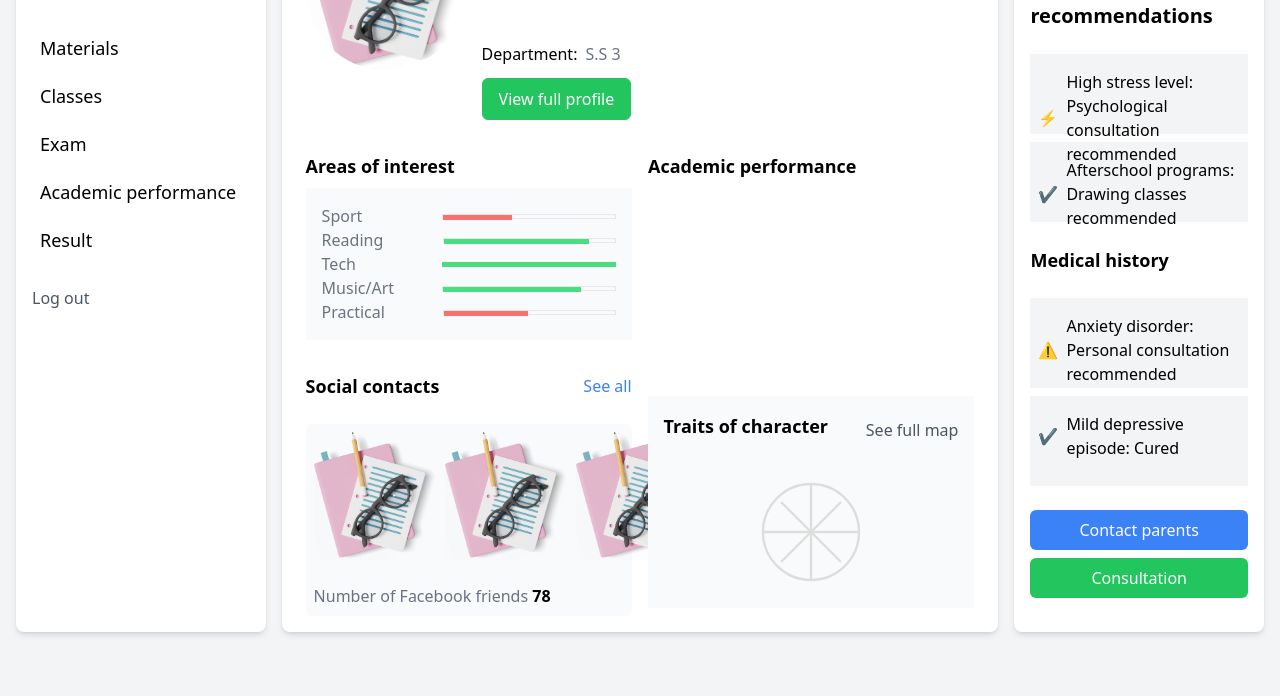
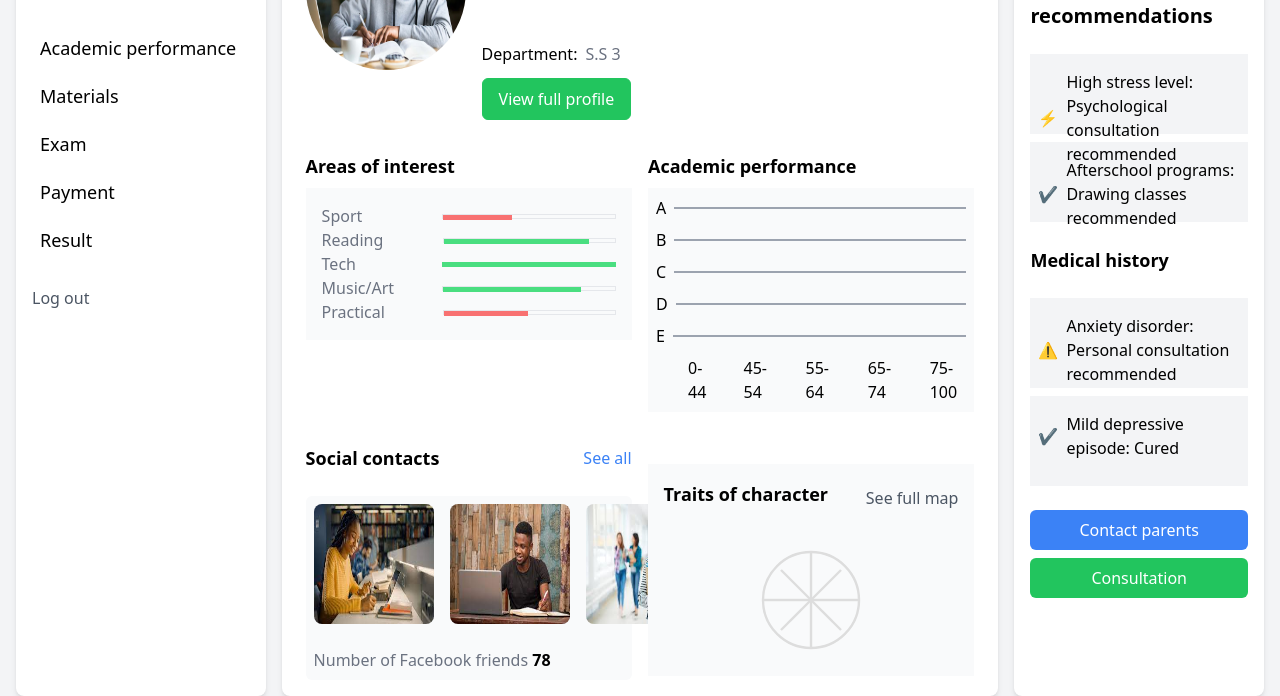
Before and after one commit to naphydeby/Smart-School, a website: page public/student-dashboard.html in a window 1280 px wide. Shown: the part 146-842 px from the top of the page. Before the commit the page ends 800 px from the top, so only its background shows below. Drawn offline with Linux system fonts and the light colour scheme; files whose address does not match are found by name; a web font is replaced by a local one.

Commit message:
I added payment to the dashboard

```diff
--- a/public/student-dashboard.html
+++ b/public/student-dashboard.html
@@ -21,10 +21,10 @@
                 <a href="#" class="block text-3xl font-bold pt-6 text-gray-700">SMART SCHOOL</a><br>
                 <nav class="space-y-2">
 
+                    <a href="#" class="block text-lg hover:font-[500] hover:w-full py-1 h-[40px] hover:bg-blue-500 hover:text-white pl-2">Academic performance</a>
                     <a href="#" class="block text-lg hover:font-[500] hover:w-full py-1 h-[40px] hover:bg-blue-500 hover:text-white pl-2">Materials</a>
-                    <a href="#" class="block text-lg hover:font-[500] hover:w-full py-1 h-[40px] hover:bg-blue-500 hover:text-white pl-2">Classes</a>
                     <a href="#" class="block text-lg hover:font-[500] hover:w-full py-1 h-[40px] hover:bg-blue-500 hover:text-white pl-2">Exam</a>
-                    <a href="#" class="block text-lg hover:font-[500] hover:w-full py-1 h-[40px] hover:bg-blue-500 hover:text-white pl-2">Academic performance</a>
+                    <a href="#" class="block text-lg hover:font-[500] hover:w-full py-1 h-[40px] hover:bg-blue-500 hover:text-white pl-2">Payment</a>
                     <a href="#" class="block text-lg hover:font-[500] hover:w-full py-1 h-[40px] hover:bg-blue-500 hover:text-white pl-2">Result</a>
 
                 </nav>
@@ -39,7 +39,7 @@
 
             <section class="flex flex-col lg:flex-row lg:space-x-4">
                 <div class="flex-shrink-0">
-                    <img src="../asset/c7fd297b-8381-4d3c-a795-f52f7ee2220a(1).png" alt="Student Photo" class="rounded-full w-40 h-40">
+                    <img src="../asset/profile.jpg" alt="Student Photo" class="rounded-full w-40 h-40">
                 </div>
                 <div class="space-y-3" >
                     <h2 class="text-2xl font-bold">Gabriela Richardson</h2>
@@ -107,11 +107,37 @@
                     </ul>
                 </div>
                 <div class="">
-                    <div class="mb-4">
+                    <div class="">
                         <h3 class="text-lg font-semibold mb-2">Academic performance</h3>
                     </div>
-                    <div>
-
+                    <div class="bg-gray-50 p-2">
+                        <div class="flex items-center gap-2 mb-2">
+                            <p>A</p>
+                            <p class="w-full h-[2px] bg-gray-400"></p>
+                        </div>
+                        <div class="flex items-center gap-2 mb-2">
+                            <p>B</p>
+                            <p class="w-full h-[2px] bg-gray-400"></p>
+                        </div>
+                        <div class="flex items-center gap-2 mb-2">
+                            <p>C</p>
+                            <p class="w-full h-[2px] bg-gray-400"></p>
+                        </div>
+                        <div class="flex items-center gap-2 mb-2">
+                            <p>D</p>
+                            <p class="w-full h-[2px] bg-gray-400"></p>
+                        </div>
+                        <div class="flex items-center gap-2 mb-2">
+                            <p>E</p>
+                            <p class="w-full h-[2px] bg-gray-400"></p>
+                        </div>
+                        <div class="flex gap-8 pl-8 items-center">
+                            <p>0-44</p>
+                            <p>45-54</p>
+                            <p>55-64</p>
+                            <p>65-74</p>
+                            <p>75-100</p>
+                        </div>
                     </div>
                 </div>
             </section>
@@ -123,10 +149,10 @@
                         <a class="text-blue-500" href="#">See all</a>
                     </div><br>
                     <div class="bg-gray-50  p-2 rounded-md">
-                        <div class="grid-flow-col md:flex items-center gap-2">
-                            <img class="w-32 h-32 mx-auto rounded-md" src="../asset/c7fd297b-8381-4d3c-a795-f52f7ee2220a(1).png" alt="profile">
-                            <img class="w-32 h-32 mx-auto rounded-md" src="../asset/c7fd297b-8381-4d3c-a795-f52f7ee2220a(1).png" alt="profile">
-                            <img class="w-32 h-32 mx-auto rounded-md" src="../asset/c7fd297b-8381-4d3c-a795-f52f7ee2220a(1).png" alt="profile">
+                        <div class="grid-flow-col md:flex items-center gap-4">
+                            <img class="w-[120px] h-[120px]  mx-auto rounded-lg" src="../asset/friends.jpeg" alt="profile">
+                            <img class="w-[120px] h-[120px]  mx-auto rounded-lg" src="../asset/friends-2.jpeg" alt="profile">
+                            <img class="w-[120px] h-[120px]  mx-auto rounded-lg" src="../asset/friends-3.jpeg" alt="profile">
                         </div><br>
                         <p class="text-gray-500">Number of Facebook friends <b class="text-black">78</b></p>
                     </div>
@@ -183,7 +209,7 @@
                     <input type="search" placeholder="search" name="" id="" class="outline-none">
                 </form>
 
-                <img src="./asset/search.png" alt="serach-icon" class="size-4">
+                <img src="../asset/search.png" alt="serach-icon" class="size-4">
             </div><br><br>
             <div class="space-y-6">
                 <div>
```
Also changed, not shown: asset/friends-2.jpeg (added), asset/friends-3.jpeg (added), asset/friends.jpeg (added), asset/profile.jpg (added), public/output.css.
